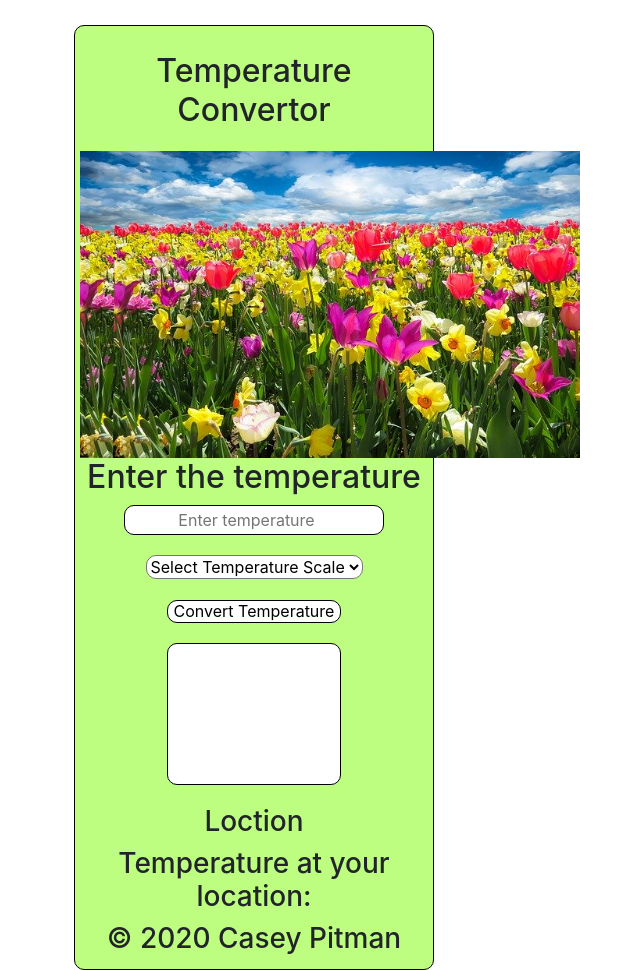
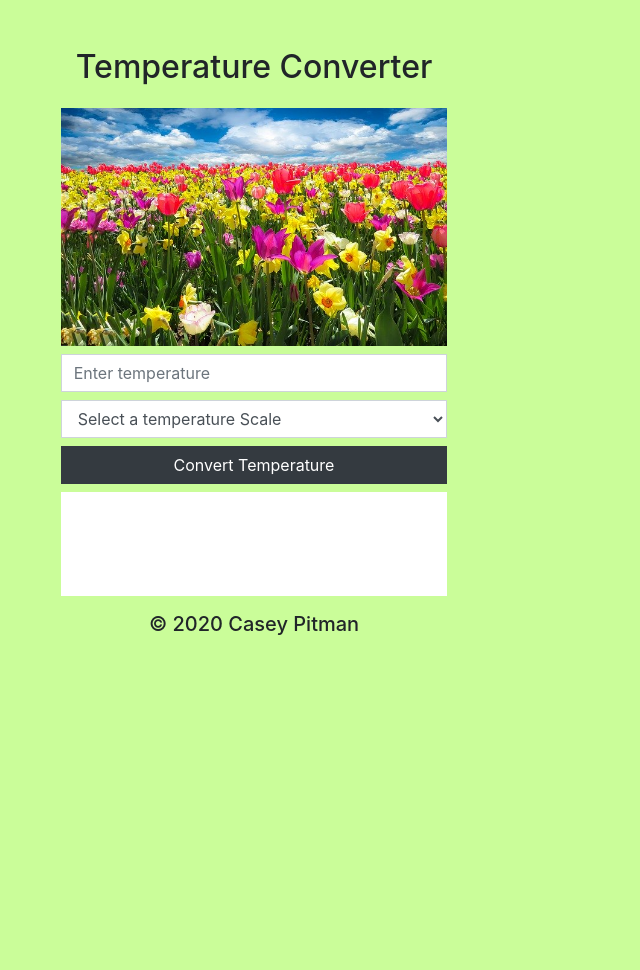
Before and after one commit to CaseyPitman/temperature-converter, a plain HTML site: page index.html in a window 1280 px wide. Shown: the whole page, without its empty margins (386-1026 px from the left). After the commit the page ends 800 px from the top, so only its background shows below. Drawn offline with nearby package versions, Linux system fonts and the light colour scheme.

Commit message:
Re-did layout

```diff
--- a/css/main.css
+++ b/css/main.css
@@ -3,60 +3,15 @@
 
    html {
      font-family:'Roboto', sans-serif;
-
    }
 
-   /*optimized mobile first*/
-
-   #wrapper {
-     width: 90%;
-     max-width:360px;
-     margin:25px auto;
-     padding:5px;
-     background:slategray;
-     text-align:center;
-     border:1px solid black;
-     border-radius:10px;
-   }
-
-   #temp-input {
-     text-align:center;
-     padding: 5px;
-     margin:auto;
-     border:1px solid #000000;
-     border-radius:10px;
-   }
-
-   #temp-scale {
-     background: white;
-     margin: 20px auto 20px;
-     border-radius:10px;
-   }
-
-   #convert-temp-button {
-     background:white;
-     border:1px solid #000000;
-     border-radius:10px;
-   }
-
-   #convert-temp-button:hover{
-     transform:scale(1.2);
-     cursor:pointer;
-   }
-
-   #seasonal-image {
-
-
-     max-width:500px;
-
+   /*Remove Bootstrap default rounded corners*/
+   #temp-input,
+   #temp-scale,
+   .btn{
+     border-radius:0px;
    }
 
    #results-area {
-     background:#ffffff;
-     border:1px solid #000000;
-     border-radius:10px;
-     width:50%;
-     max-width:500px;
-     margin:20px auto;
-     padding: 10px;
+    background:rgb(255, 255, 255);
    }
--- a/index.html
+++ b/index.html
@@ -1,6 +1,5 @@
 <!doctype html>
 <html lang="en-us">
-<!-- A javaScript web app to convert temperature between Celsius, Farenheit, and Kelvin-->
 <head>
   <meta charset="utf-8">
   <title>Temperature Converter</title>
@@ -15,40 +14,30 @@
   <link rel="stylesheet" href="css/main.css">
 </head>
 
-<body>
-
-  <div id="wrapper">
-    <h1>Temperature Convertor</h1>
+<body id="body">
+  <div class="container-fluid mt-5">
+    <h1 class="w-100 text-center">Temperature Converter</h1>
+    <div class="col-md-4 mx-auto">
       <!--Image will change based on the season-->
-    <img src=" " alt="seasonal image" id="seasonal-image"/>
-    <h2>Enter the temperature</h2>
-    <input id="temp-input" type="number" name="temperature" placeholder="Enter temperature">
-  </br>
-    <select id="temp-scale">
-      <option value="selected" selected>Select Temperature Scale</option>
+      <img src=" " alt="seasonal image" id="seasonal-image" class="img img-fluid border-dark d-block mx-auto"/>
+    </div>
+    <div class="col-md-4 mx-auto">
+      <input id="temp-input" class="form-control my-2" type="number" name="temperature" placeholder="Enter temperature">
+      <select id="temp-scale" class="form-control my-2">
+        <option value="selected" selected>Select a temperature Scale</option>
         <option value="farenheit">Farenheit</option>
         <option value="celsius">Celsius</option>
         <option value="kelvin">Kelvin</option>
       </select>
-  </br>
-  <button id="convert-temp-button">Convert Temperature</button>
-
-    <div id="results-area">
+      <button id="convert-temp-button" class="btn btn-dark btn-block my-2 flex-fill">Convert Temperature</button>
+      <div id="results-area" class="my-2 text-center">
         <p id="farenheitResult"> &nbsp;</p>
         <p id="celsiusResult"> &nbsp;</p>
         <p id="kelvinResult">&nbsp; </p>
       </div>
-
-    <div>
-      <h3>Loction</h3>
-      <h4 id="location"></h4>
-      <h3>Temperature at your location:</h3>
-      <h4 id="location-temp"></h4>
     </div>
 
-    <div id="copyright">
-      <h3>&copy; 2020 Casey Pitman</h3>
-    </div>
+    <h5 class="col-md-12 text-center">&copy; 2020 Casey Pitman</h5>
   </div>
 
 <!--JS-->
--- a/js/main.js
+++ b/js/main.js
@@ -1,31 +1,29 @@
 //CHANGE BACKGROUND COLOR AND IMAGE BASED ON SEASON
 
-let display = function(){
+function display(){
   //get the date & month
   var month = new Date().getMonth();
   var seasonalImage = document.getElementById("seasonal-image");
-  var wrapper = document.getElementById("wrapper");
+  var body = document.getElementById("body");
 
   if (month > 1 && month <5){ //spring
     seasonalImage.src = "img/spring.jpg";
-    wrapper.style.background = "rgba(124, 252, 0, 0.5)";
+    body.style.background = "rgba(124, 252, 0, 0.4)";
   }
 
   else if (month > 4 && month < 8 ){ //summer
-    // console.log("summer");
     seasonalImage.src = "img/summer.jpg";
-    wrapper.style.background = "rgba(255, 215, 0, 0.5)";
+    body.style.background = "rgba(255, 215, 0, 0.4)";
   }
 
   else if (month > 7 && month < 11 ){ //autumn
-    //console.log("autumn");
     seasonalImage.src = "img/autumn.jpg";
-    wrapper.style.background = "rgba(210, 105, 30, 0.8)";
+    body.style.background = "rgba(210, 105, 30, 0.4)";
   }
 
   else { //winter
     seasonalImage.src = "img/winter.jpg";
-    wrapper.style.background = "rgba(0, 191, 255, 0.5)";
+    body.style.background = "rgba(0, 191, 255, 0.4)";
   }
 }//end display function
 
@@ -45,7 +43,6 @@ var kelvinResult = document.getElementById("kelvinResult");
 var farenheitTemp = 0;
 var celsiusTemp = 0;
 var kelvinTemp = 0;
-
 
 //function to convert the temperature based on user input
 function executeConversion (){
```
Lines whose indentation alone changed are shown as unchanged.
